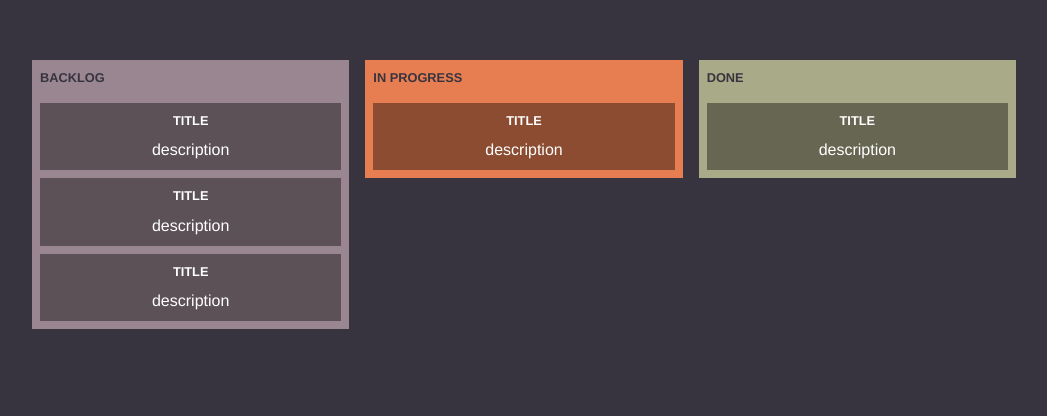
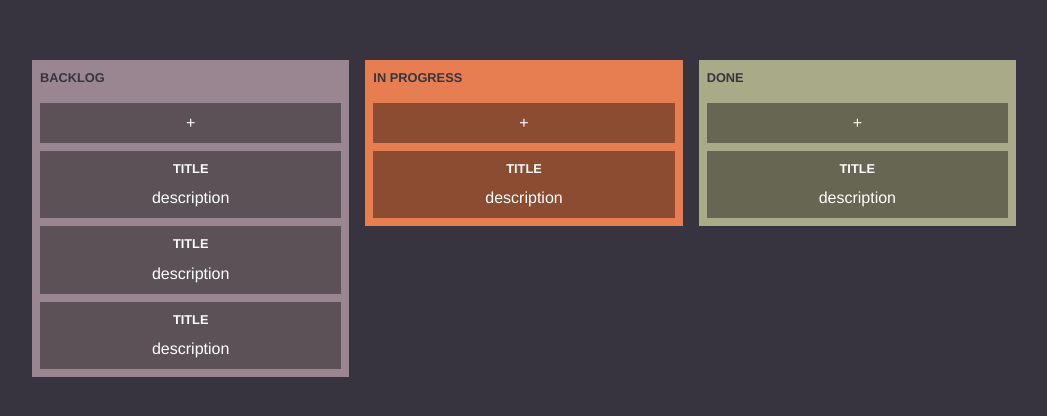
Before and after one commit to kepi0809/kanban-board, a Vue app: page / in a window 1280 px wide. Shown: the top 416 px of the page, without its empty margins (116-1163 px from the left). Built offline with nearby package versions, Linux system fonts and the light colour scheme.

Commit message:
add adding new task funtionality

```diff
--- a/src/components/DragColumn.vue
+++ b/src/components/DragColumn.vue
@@ -7,6 +7,20 @@
     <h2 class="drag-column-header">{{ props.title }}</h2>
 
     <ul class="drag-inner-list">
+      <li
+        class="drag-item"
+        @click="
+          listeners.addNewTask({
+            id: props.tasks.length + 1,
+            title: '',
+            description: '',
+            progress: { value: props.progress, title: 'backlog' },
+            isCompleted: false,
+          })
+        "
+      >
+        <p class="drag-item__description">+</p>
+      </li>
       <SingleCard
         v-for="task of props.tasks"
         :id="task.id"
--- a/src/components/KanbanBoard.vue
+++ b/src/components/KanbanBoard.vue
@@ -9,6 +9,7 @@
         :color="task.color"
         :tasks="task.tasks"
         @openTaskModal="activeTask = $event"
+        @addNewTask="tasks.unshift($event)"
       />
     </ul>
     <TaskModal
```
